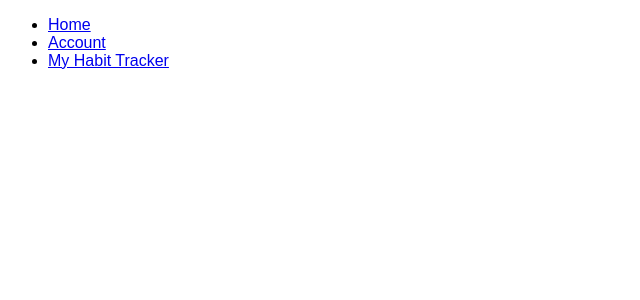
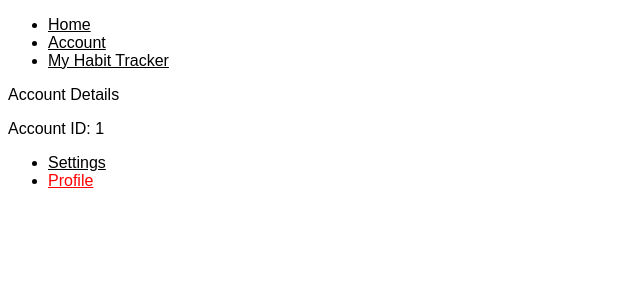
Before and after one commit to thefaze87/angular-complete-guide-course, an Angular app: page /account/1/profile in a window 1280 px wide. Before the commit this address led to /. Shown: the top 300 px of the page, without its empty margins (0-640 px from the left). Built offline with nearby package versions, Linux system fonts and the light colour scheme.

Commit message:
nested children routes

```diff
--- a/src/app/account-detail/account-detail.component.ts
+++ b/src/app/account-detail/account-detail.component.ts
@@ -6,6 +6,10 @@ import { ActivatedRoute, ParamMap } from '@angular/router';
   template: `
     <p>Account Details</p>
     <p>Account ID: {{ id }}</p>
+    <ul>
+      <li><a class="nav-link" routerLinkActive="active" routerLink="settings">Settings</a></li>
+      <li><a class="nav-link" routerLinkActive="active" routerLink="profile">Profile</a></li>
+    </ul>
   `,
   styles: [
   ]
--- /dev/null
+++ b/src/app/profile/profile.component.ts
@@ -0,0 +1,20 @@
+import { Component, OnInit } from '@angular/core';
+
+@Component({
+  selector: 'app-profile',
+  template: `
+    <p>
+      profile works!
+    </p>
+  `,
+  styles: [
+  ]
+})
+export class ProfileComponent implements OnInit {
+
+  constructor() { }
+
+  ngOnInit(): void {
+  }
+
+}
--- /dev/null
+++ b/src/app/settings/settings.component.ts
@@ -0,0 +1,20 @@
+import { Component, OnInit } from '@angular/core';
+
+@Component({
+  selector: 'app-settings',
+  template: `
+    <p>
+      settings works!
+    </p>
+  `,
+  styles: [
+  ]
+})
+export class SettingsComponent implements OnInit {
+
+  constructor() { }
+
+  ngOnInit(): void {
+  }
+
+}
--- a/src/styles.scss
+++ b/src/styles.scss
@@ -8,3 +8,14 @@ body {
   margin: 20px;
   max-width: 600px;
 }
+
+ul {
+  li {
+    a {
+      color: black;
+      &.active {
+        color: red;
+      }
+    }
+  }
+}
```
Also changed, not shown: src/app/app.module.ts (+18 -2 lines), 2 other files (tests, documents, lock files or other folders).
